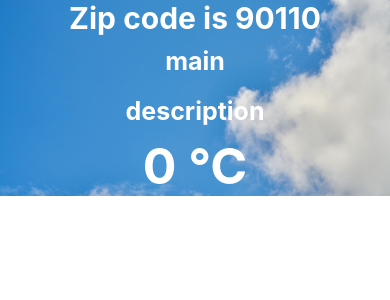
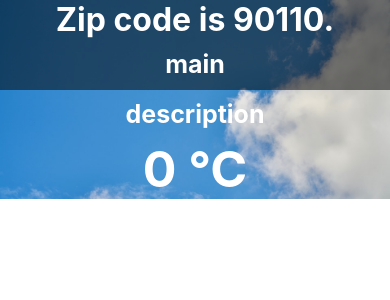
Before and after one commit to Pakaporn24/lab3SA04-6310110287, a React Native app: screen / in a window 390 px wide. Shown: the top 300 px of the page. Built offline with nearby package versions, Linux system fonts and the light colour scheme; no server answers.

Commit message:
CHALLENGE

```diff
--- a/components/Weather.js
+++ b/components/Weather.js
@@ -1,4 +1,4 @@
-import React, { useEffect, useState } from 'react'
+import React, { useState } from 'react'
 import { ImageBackground, StyleSheet, Text, View } from 'react-native'
 import Forecast from './Forecast'
 
@@ -11,31 +11,14 @@ export default function Weather(props){
         temp: 0
     })
 
-    useEffect(() => {
-        console.log(`fetching data with zipCode = ${props.zipCode}`)
-        if (props.zipCode) {
-            fetch(`http://api.openweathermap.org/data/2.5/weather?q=${props.zipCode},th&units=metric&APPID=2cda5deca1b18916a3b6c153e8823f86`)
-                .then((response) => response.json())
-                .then((json) => {
-                    setForecastInfo({
-                        main: json.weather[0].main,
-                        description: json.weather[0].description,
-                        temp: json.main.temp
-                });
-            })
-               .catch((error) => {
-                console.warn(error);
-            }); }
-        }, [props.zipCode])
-
-
     return(
         <ImageBackground source={require('../gg.jpg')} style={style.backdrop}>
             <Text></Text>
 
-                <Text style={style.titleText}>Zip code is {props.zipCode}</Text>
-                <Forecast {...forecastInfo}/>
-
+                <View style={style.highlight}>
+                 <Text style={style.titleText}>Zip code is {props.zipCode}.</Text>
+                 <Forecast {...forecastInfo}/>
+             </View>
         </ImageBackground>
 
     )
@@ -49,13 +32,18 @@ const style = StyleSheet.create({
         width: '100%',
         height: '100%'
     } ,
+    highlight: {
+        backgroundColor: 'rgba(0, 0, 0, 0.5)',
+        width:"100%",
+        height:"45%",
+        alignItems: 'center'
+    },
 
     titleText: {
-        fontSize: 30,
+        fontSize: 32,
         fontWeight: "bold",
         color: 'white',
         textAlign: 'center'
-
     }
-
-})
+}
+)
```
